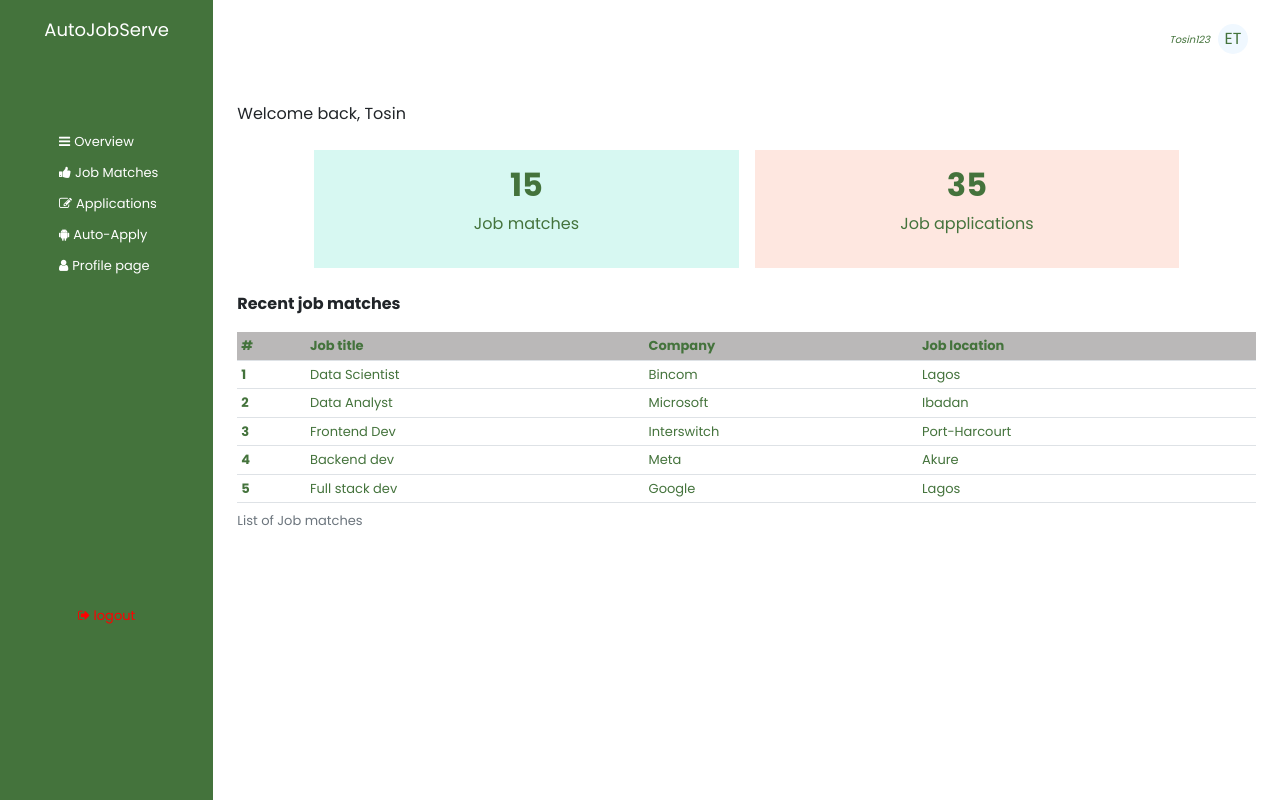
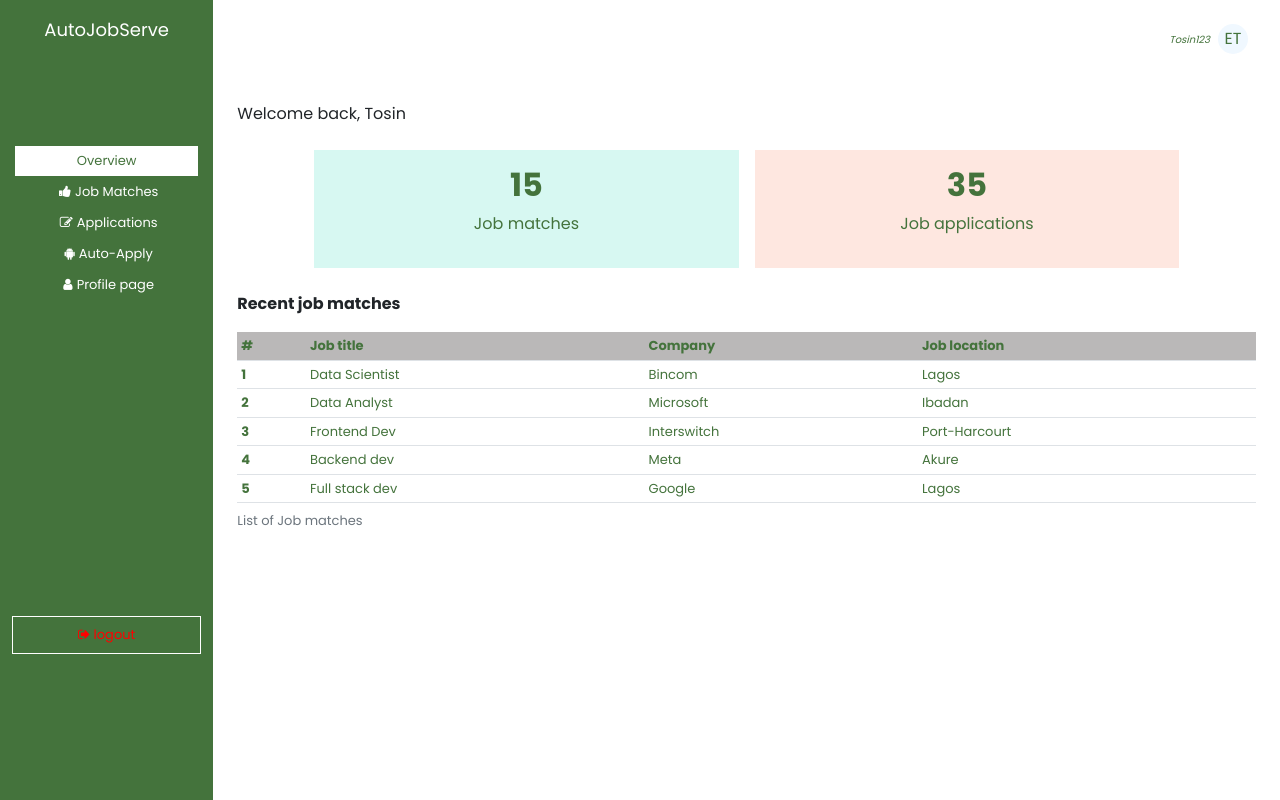
Before and after one commit to TheTeazz/jobFinder, an Angular app: page /Dashboard in a window 1280 px wide. Built offline with nearby package versions, Linux system fonts and the light colour scheme.

Commit message:
added an active class to the side-nav

```diff
--- a/src/app/components/dashboard/side-nav/side-nav.component.css
+++ b/src/app/components/dashboard/side-nav/side-nav.component.css
@@ -10,6 +10,13 @@
 .link{
     text-decoration: none;
     color: white;
+}
+.active{
+    background-color: white;
+    color: #44733C !important;
+}
+.nav-items{
+    width: 97%;
 }
 .nav-item{
     color: white;
@@ -28,9 +35,18 @@
     color: red;
     text-decoration: none;
     font-size: small;
+
 }
 .logout-btn:hover{
     color: #44733C;
     border: 1px solid #44733C;
     background-color: white;
 }
+
+.lg-btn{
+    border: 1px solid white;
+}
+.lg-btn:hover{
+    border: 1px solid white;
+    background-color: white;
+}
--- a/src/app/components/dashboard/side-nav/side-nav.component.html
+++ b/src/app/components/dashboard/side-nav/side-nav.component.html
@@ -13,11 +13,11 @@
     </div>
 
     <!-- side nav list menu -->
-    <div class="nav-items d-none d-sm-block">
+    <div class="nav-items text-center d-none d-sm-block">
 
 
-        <div class="nav-item ">
-            <i class="fa fa-bars p-1" aria-hidden="true"></i>
+        <div class="nav-item active">
+            <!-- <i class="fa fa-bars p-1" aria-hidden="true"></i> -->
             <span class="d-sm-block d-lg-inline-block"> Overview</span>
         </div>
         <div class="nav-item">
@@ -39,9 +39,9 @@
     </div>
 
 <!-- logout button -->
-    <div class="mt-4 col-12 d-flex align-items-center justify-content-center text-center p-5">
+    <div class="lg-btn mt-4 col-12 d-flex align-items-center justify-content-center text-center p-2">
 
-        <a href="" class="logout-btn"><i class=" logout-btn fa fa-sign-out " aria-hidden="true"></i> logout</a>
+        <a href="" class="logout-btn"><i class=" fa fa-sign-out " aria-hidden="true"></i> logout</a>
     </div>
 
 </div>
```
